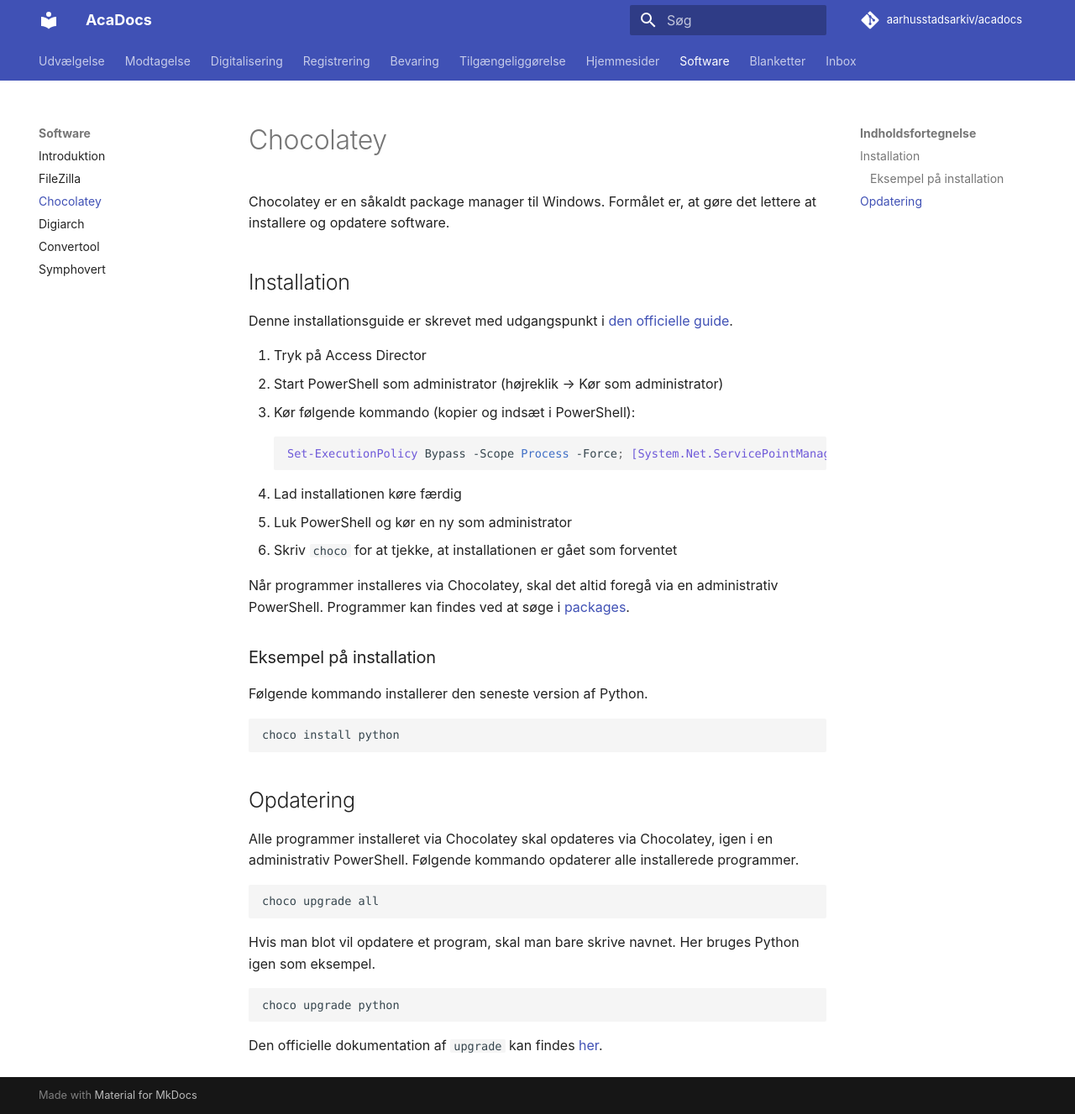
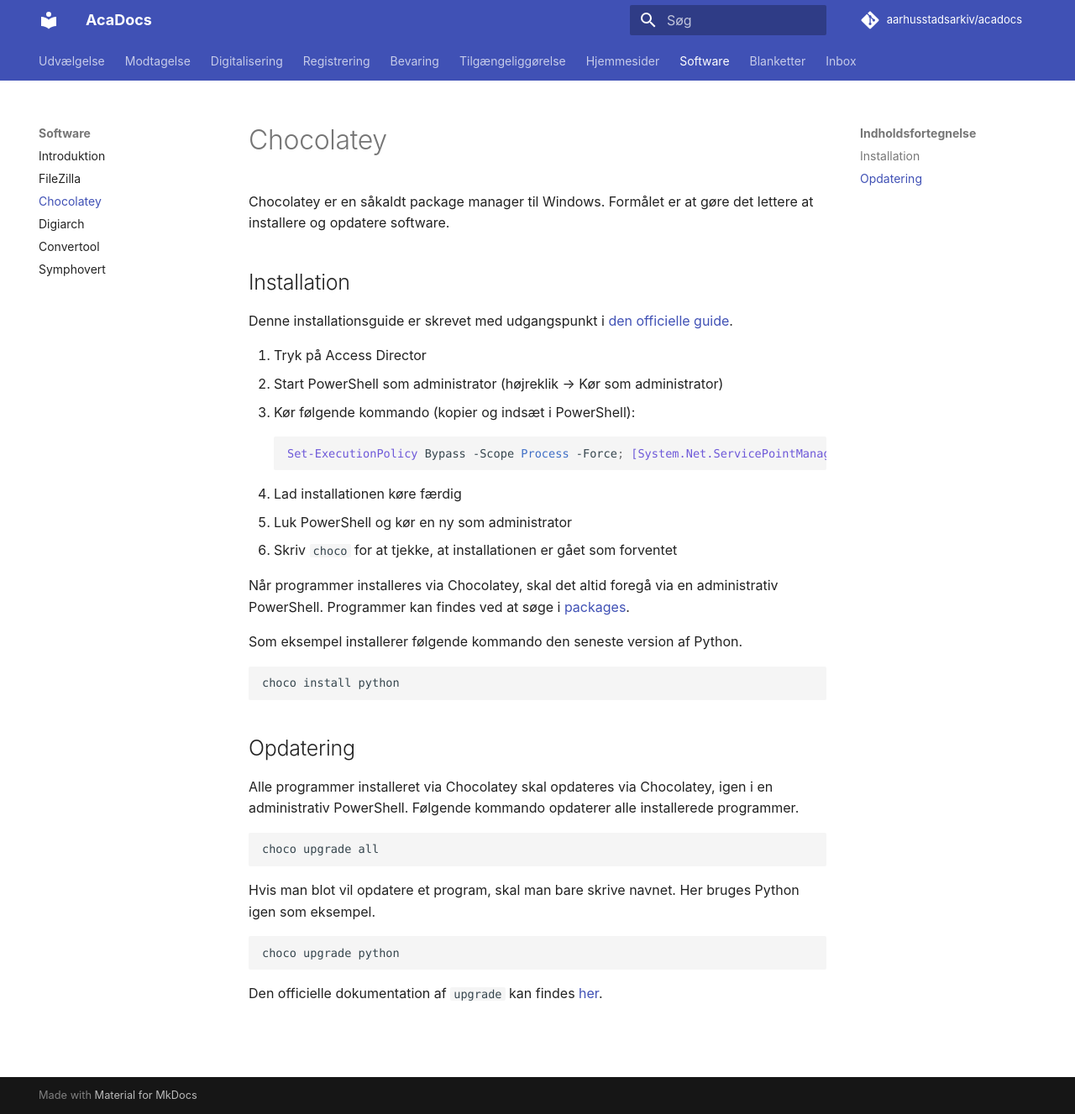
Before and after one commit to aarhusstadsarkiv/acadocs, an MkDocs documentation site: the page built from docs/software/chocolatey.md, in a window 1280 px wide and 1327 px high. Shown: the whole window at 84% size. Built offline with MkDocs 1.6.1 and Material for MkDocs 9.7.7, drawn with Linux system fonts in a browser that asks for light colours; comment, search, counter and statistics services are not loaded.

Commit message:
Update Chocolatey documentation Fixes #16

````diff
--- a/docs/software/chocolatey.md
+++ b/docs/software/chocolatey.md
@@ -1,5 +1,5 @@
 # Chocolatey
-Chocolatey er en såkaldt package manager til Windows. Formålet er, at gøre det lettere at installere og opdatere software.
+Chocolatey er en såkaldt package manager til Windows. Formålet er at gøre det lettere at installere og opdatere software.
 
 ## Installation
 Denne installationsguide er skrevet med udgangspunkt i [den officielle guide](https://chocolatey.org/install).
@@ -16,8 +16,7 @@
 
 Når programmer installeres via Chocolatey, skal det altid foregå via en administrativ PowerShell. Programmer kan findes ved at søge i [packages](https://chocolatey.org/packages).
 
-### Eksempel på installation
-Følgende kommando installerer den seneste version af Python.
+Som eksempel installerer følgende kommando den seneste version af Python.
 
 ```powershell
 choco install python
````
